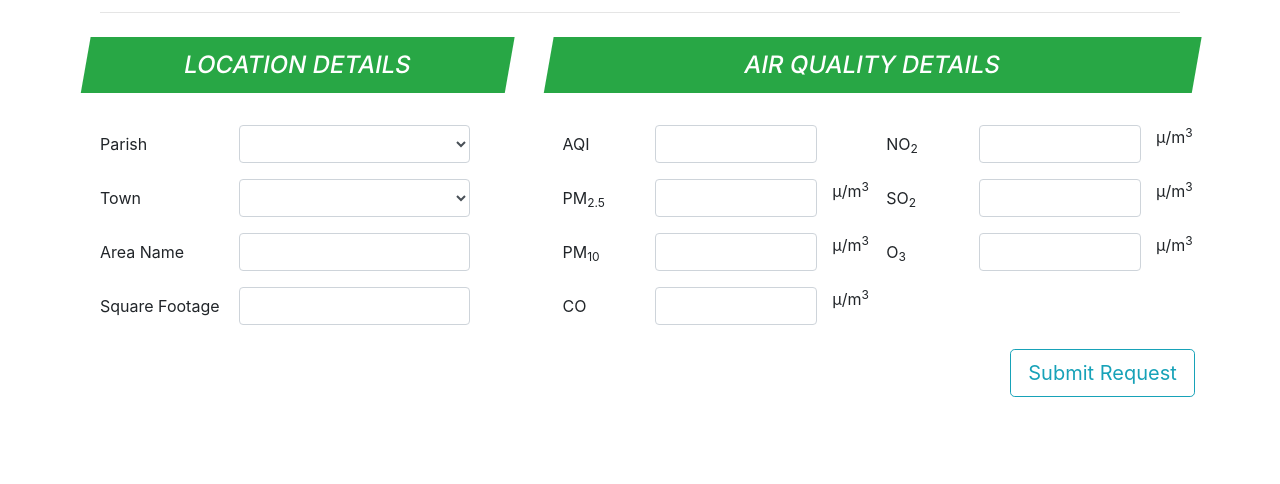
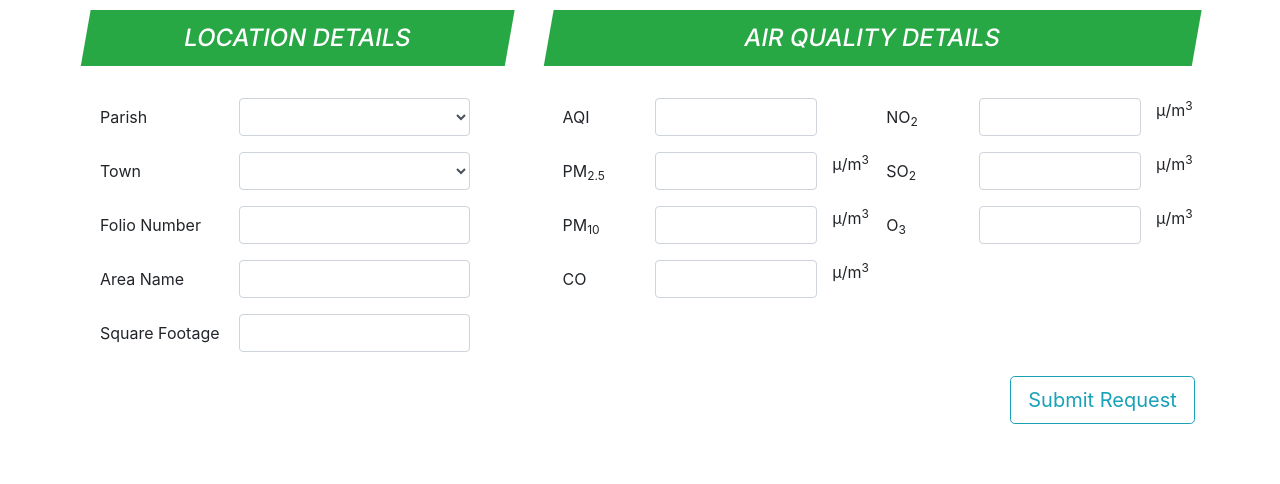
Before and after one commit to shadowlaw/ClAir, a Flask app: template app/templates/new_planning_application.html in a window 1280 px wide. Shown: the part 261-745 px from the top of the page. Run offline with Flask 2, Linux system fonts and the light colour scheme; the template is opened without the code that fills it: values that come from a table or form of the project are taken from there, others are empty; parts of the project's set-up code (start-up, migrations or seed data) failed here and were passed over; some libraries are stand-ins or nearby versions.

Commit message:
add folio number to new application form

```diff
--- a/app/blueprints/planning_application/form/planning_application.py
+++ b/app/blueprints/planning_application/form/planning_application.py
@@ -8,6 +8,12 @@ from flask import Markup
 class PlanningApplicationForm(FlaskForm):
     parish = SelectField("Parish", validators=[InputRequired()])
     town = SelectField("Town", choices=[], validators=[InputRequired()])
+    folio_number = StringField("Folio Number",
+                               validators=[
+                                    InputRequired(),
+                                    DataRequired(message=CONSTANTS["NUMBER_REQUIRED_VALIDATOR_MESSAGE"]),
+                                    Regexp(r'^[0-9]{3}$', message='Please enter a valid Folio Number. 001-999')
+                               ])
     area_name = StringField("Area Name", validators=[InputRequired(), Regexp(r'^[^!@#$%^&*()+\-=\[\]{};\':"\\|,.<>\/?]*$')])
     square_footage = DecimalField("Square Footage", validators=[InputRequired(), DataRequired(message=CONSTANTS["NUMBER_REQUIRED_VALIDATOR_MESSAGE"])])
     AQI = DecimalField("AQI", validators=[InputRequired(), DataRequired(message=CONSTANTS["NUMBER_REQUIRED_VALIDATOR_MESSAGE"]),
--- a/app/templates/new_planning_application.html
+++ b/app/templates/new_planning_application.html
@@ -34,6 +34,11 @@
                 {{ render_field_with_errors(application_form.town, class='form-control col-6 is-invalid') }}
               {% else %}
                 {{ render_field(application_form.town, class='form-control col-6') }}
+              {% endif %}
+              {% if application_form.folio_number.errors %}
+                {{ render_field_with_errors(application_form.folio_number, class='form-control col-6 is-invalid') }}
+              {% else %}
+                {{ render_field(application_form.folio_number, class='form-control col-6') }}
               {% endif %}
               {% if application_form.area_name.errors %}
                 {{ render_field_with_errors(application_form.area_name, class='form-control col-6 is-invalid') }}
```
Also changed, not shown: app/blueprints/planning_application/views.py (+10 -2 lines).
